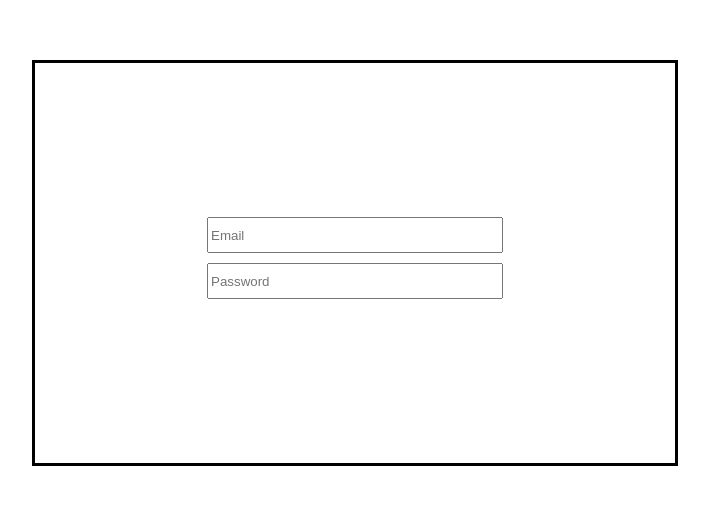
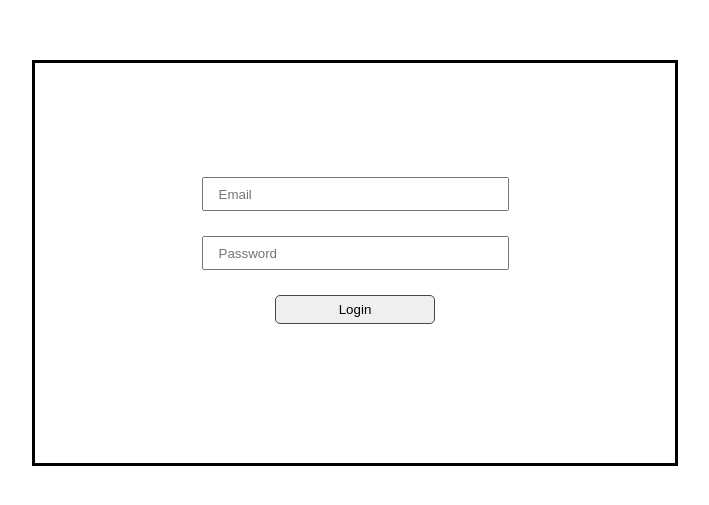
Before and after one commit to sandeshstha1222/Ecommerce-Project, a React (Create React App) app in the folder frontend/: page / in a window 1280 px wide. Shown: the part 137-642 px from the top of the page, without its empty margins (285-994 px from the left). Built offline with nearby package versions, Linux system fonts and the light colour scheme.

Commit message:
validation update

```diff
--- a/frontend/src/components/login/Login.js
+++ b/frontend/src/components/login/Login.js
@@ -6,10 +6,19 @@ function Login() {
     pass: '',
   };
   const [form, setForm] = useState(initialState);
+  const [formErr, setFormErr] = useState(true);
   console.log(form);
 
   const handleChange = (name, value) => {
     setForm({ ...form, [name]: value });
+    setFormErr(true);
+  };
+
+  const validation = () => {
+    if (!form.email && !form.pass) {
+      alert('please fill all the informations below');
+      setFormErr(false);
+    }
   };
   return (
     <div className="login-form">
@@ -31,6 +40,13 @@ function Login() {
             value={form.pass}
             onChange={(e) => handleChange(e.target.name, e.target.value)}
           />
+          {!formErr && <p>Please fill all the informations!</p>}
+        </div>
+
+        <div className="input">
+          <button type="button" onClick={validation}>
+            Login
+          </button>
         </div>
       </div>
     </div>
--- a/frontend/src/components/login/login.css
+++ b/frontend/src/components/login/login.css
@@ -24,11 +24,19 @@
   display: flex;
   justify-content: center;
   align-items: center;
-  margin-bottom: 10px;
+  flex-direction: column;
+  margin-bottom: 25px;
 }
 .login-form .input input {
   width: 90%;
   height: 30px;
+  padding: 0 0 0 15px;
   /* border-radius: 2px; */
   /* border: 0; */
 }
+.login-form .input button {
+  width: 50%;
+  padding: 6px;
+  border-radius: 5px;
+  border: 1px solid rgb(70, 69, 69);
+}
```
